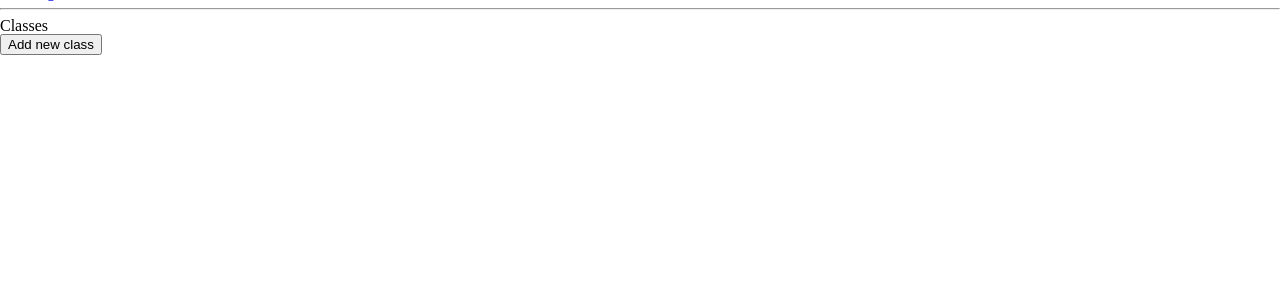
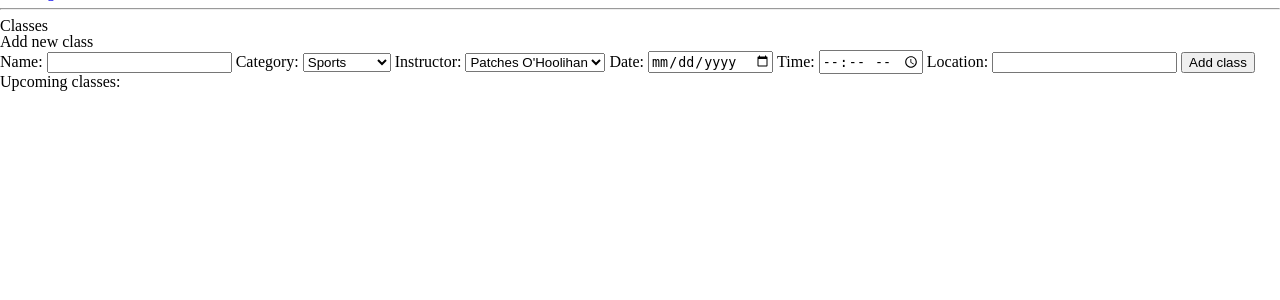
Before and after one commit to Boystavros/gym_admin_app_Python, a Flask app: page /fit_classes in a window 1280 px wide. Shown: the part 80-380 px from the top of the page. Run offline with Flask 2, Linux system fonts and the light colour scheme; data that the repository does not hold is empty; some libraries are stand-ins or nearby versions.

Commit message:
Adds save() functionality to fit_classes repository, controller and template.

```diff
--- a/controllers/fit_class_controller.py
+++ b/controllers/fit_class_controller.py
@@ -1,5 +1,6 @@
 from flask import Flask, render_template, request, redirect
 from flask import Blueprint
+from flask.helpers import url_for
 from models.fit_class import Fit_class
 import repositories.fit_class_repository as fit_class_repository
 
@@ -10,6 +11,14 @@ def fit_classes():
     fit_classes = fit_class_repository.select_all()
     return render_template("/classes/index.html", fit_classes=fit_classes)
 
-@fit_classes_blueprint.route("/fit_classes/add_fit_class")
-def add_fit_class():
-    return render_template("/classes/add_fit_class.html")
+@fit_classes_blueprint.route("/classes/add", methods=['POST'])
+def add_class():
+    name = request.form['name']
+    category = request.form['category']
+    instructor = request.form['instructor']
+    date = request.form['date']
+    time = request.form['time']
+    location = request.form['location']
+    fit_class = Fit_class(name, category, instructor, date, time, location)
+    fit_class_repository.save(fit_class)
+    return redirect(url_for('.fit_classes'))
--- a/templates/classes/index.html
+++ b/templates/classes/index.html
@@ -4,9 +4,44 @@
 
     <h1>Classes</h1>
 
-   <a href="/fit_classes/add_fit_class"><button class="add_new_fit_class">Add new class</button></a>
+    <h2>Add new class</h2>
 
-   <ul>
+    <form action="/classes/add" method="post">
+        <label for="name">Name:</label>
+        <input type="text" name="name" id="name">
+
+        <label for="category">Category:</label>
+        <select name="category" id="category">
+            <option value="sports">Sports</option>
+            <option value="wellness">Wellness</option>
+            <option value="cardio">Cardio</option>
+            <option value="resistance">Resistance</option>
+            <option value="dance">Dance</option>
+        </select>
+
+        <label for="instructor">Instructor:</label>
+        <select name="instructor" id="instructor">
+            <option value="patches">Patches O'Hoolihan</option>
+            <option value="cotton">Cotton McKnight</option>
+            <option value="pepper">Pepper Brooks</option>
+        </select>
+
+        <label for="date">Date:</label>
+        <input type="date" name="date" id="date">
+
+        <label for="time">Time:</label>
+        <input type="time" name="time" id="time">
+
+        <label for="location">Location:</label>
+        <input type="text" name="location" id="location">
+
+        <button type="submit">Add class</button>
+
+    </form>
+
+
+    <h2>Upcoming classes: </h2>
+    <ul>
     {% for fit_class in fit_classes %}
         <li>
             <a href="/classes/{{ fit_class.id }}">{{ fit_class.name }}</a>
```
